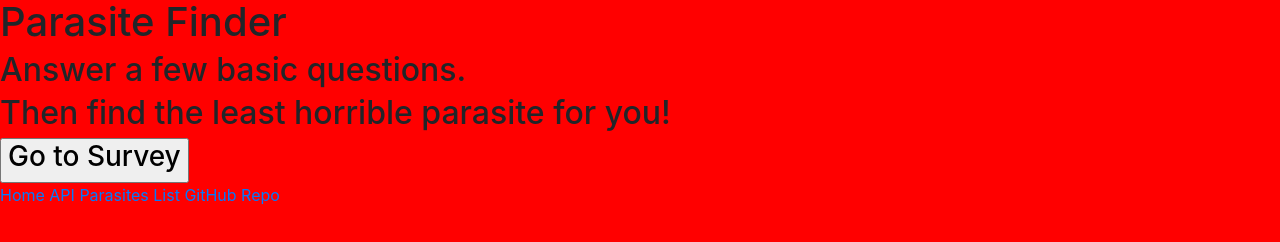
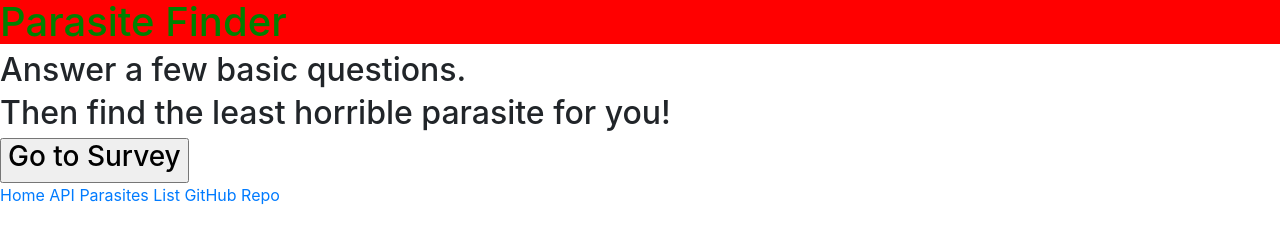
Before and after one commit to Saluki-scribe/Parasite-Finder, a website: page app/public/home.html in a window 1280 px wide. Drawn offline with nearby package versions, Linux system fonts and the light colour scheme; files that its build step writes are made by us from their sources; files whose address does not match are found by name.

Commit message:
Cleaned up code in htmlRoutes and server.js

```diff
--- a/app/assets/css/style.css
+++ b/app/assets/css/style.css
@@ -1,7 +1,3 @@
-h1 h2 h3 h4 {
-    color: red;
+h1 {
+    color: green;
 }
-
-body {
-    background-color: red;
-}
--- a/app/routing/htmlRoutes.js
+++ b/app/routing/htmlRoutes.js
@@ -8,15 +8,11 @@
 module.exports = function(app) {
 
     //Routes displaying home page and survey page for user request
-    //app.use(express.static('../assets'));
 
    app.use(express.static('./app/assets'));
 
-    //console.log(__dirname, '/assets');
-
     app.get("/survey", function(req, res) {
         res.sendFile(path.join(__dirname, "../public/survey.html"));
-        //res.sendFile(path.join(__dirname, "../assets/css/style.css"));
     });
 
 
--- a/server.js
+++ b/server.js
@@ -15,8 +15,6 @@
     next();
 });
 
-//app.use(express.static('assets'));
-
 //Parse posted data
 
 app.use(bodyParser.urlencoded({ extended: false}));
```
